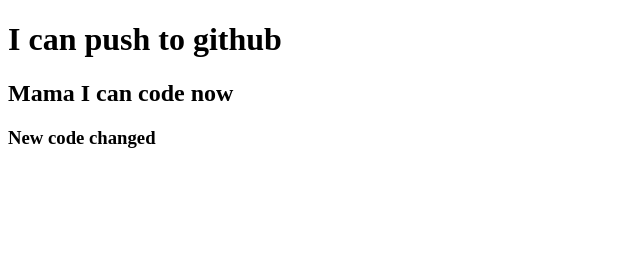
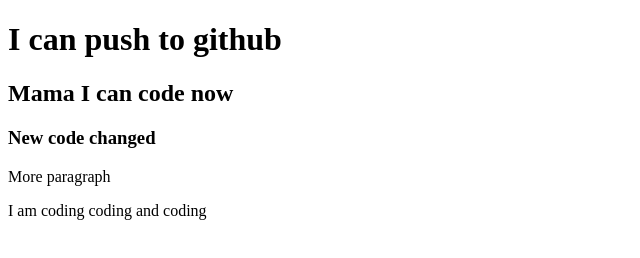
Before and after one commit to SARKER-S-H/my-second-repo, a plain HTML site: page index.html in a window 1280 px wide. Shown: the whole page, without its empty margins (0-640 px from the left). Drawn offline with Linux system fonts and the light colour scheme.

Commit message:
My Personal Addition

```diff
--- a/index.html
+++ b/index.html
@@ -10,5 +10,7 @@
     <h1>I can push to github</h1>
     <h2>Mama I can code now </h2>
     <h3>New code changed</h3>
+    <p>More paragraph</p>
+    <P>I am coding coding and coding</P>
 </body>
 </html>
```
